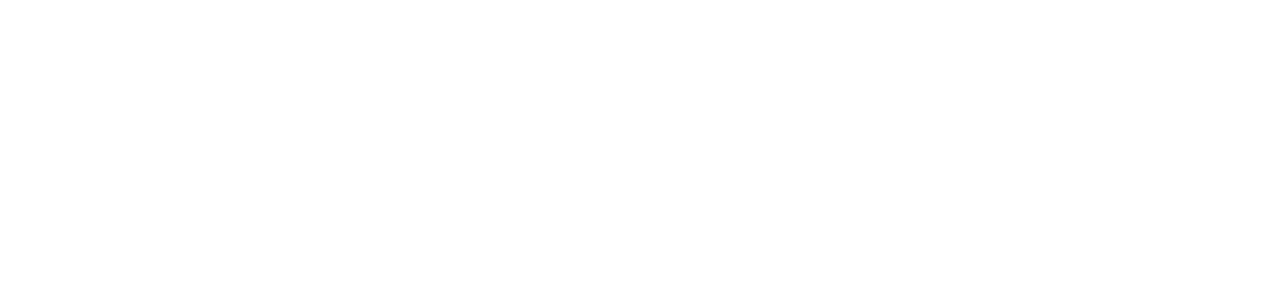
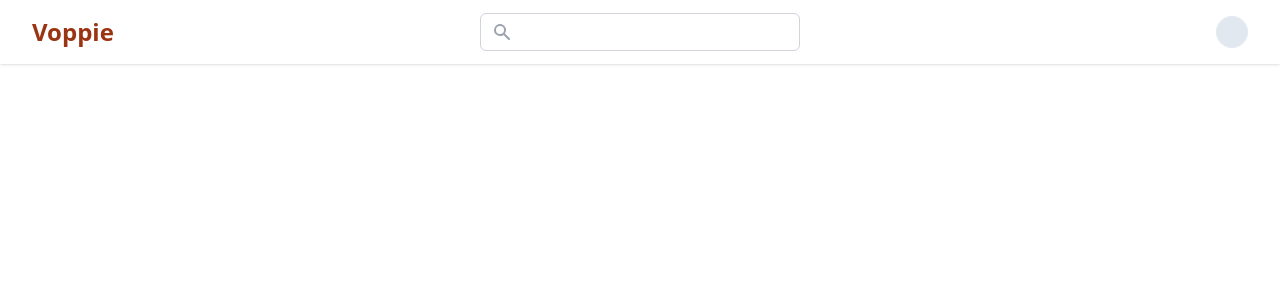
Before and after one commit to SoftbutterTeam/voppie-webapplication, a React (Create React App) app: page / in a window 1280 px wide. Shown: the top 300 px of the page. Built offline with nearby package versions, Linux system fonts and the light colour scheme.

Commit message:
+ header v.0.1
to be called v.1:
needs improved code quality, responsive design, and responsive menu

```diff
--- a/src/routes.tsx
+++ b/src/routes.tsx
@@ -2,10 +2,11 @@
 import { Navigate, Route, Routes } from "react-router";
 import { Blank } from "./ui/pages";
 import { LoginPage, RegisterPage } from "./ui/pages/authentication";
+import DraftPage from "./ui/pages/blank/draft.page";
 function AppRoutes() {
   return (
     <Routes>
-      <Route path="" element={<Blank />} />
+      <Route path="" element={<DraftPage />} />
       <Route path="home" element={<></>} />
       <Route path="myprofile" element={<></>} />
       <Route path="login" element={<LoginPage />} />
--- a/src/ui/components/header/prim.header.tsx
+++ b/src/ui/components/header/prim.header.tsx
@@ -1,147 +1,44 @@
+import React, { ComponentProps, Key, ReactPropTypes } from "react";
+
 /* eslint-disable jsx-a11y/anchor-is-valid */
 export function FullHeader() {
   return (
-    <header className="bg-white shadow">
-      <div className="max-w-7xl mx-auto px-2 sm:px-4 lg:divide-y lg:divide-gray-200 lg:px-8">
-        <div className="relative h-16 flex justify-between">
+    <HeaderContainer>
       <div className="relative z-10 px-2 flex lg:px-0">
-            <div className="flex-shrink-0 flex items-center">
-              <img
-                className="block h-8 w-auto"
-                src="https://tailwindui.com/img/logos/workflow-mark-indigo-600.svg"
-                alt="Workflow"
-              />
-            </div>
+        <Voppielogo />
       </div>
       <div className="relative z-0 flex-1 px-2 flex items-center justify-center sm:absolute sm:inset-0">
         <div className="w-full sm:max-w-xs">
-              <label htmlFor="search" className="sr-only">
-                Search
-              </label>
-              <div className="relative">
-                <div className="pointer-events-none absolute inset-y-0 left-0 pl-3 flex items-center">
-                  <svg
-                    className="h-5 w-5 text-gray-400"
-                    xmlns="http://www.w3.org/2000/svg"
-                    viewBox="0 0 20 20"
-                    fill="currentColor"
-                    aria-hidden="true"
-                  >
-                    <path
-                      fill-rule="evenodd"
-                      d="M8 4a4 4 0 100 8 4 4 0 000-8zM2 8a6 6 0 1110.89 3.476l4.817 4.817a1 1 0 01-1.414 1.414l-4.816-4.816A6 6 0 012 8z"
-                      clip-rule="evenodd"
-                    />
-                  </svg>
-                </div>
-                <input
-                  id="search"
-                  name="search"
-                  className="block w-full bg-white border border-gray-300 rounded-md py-2 pl-10 pr-3 text-sm placeholder-gray-500 focus:outline-none focus:text-gray-900 focus:placeholder-gray-400 focus:ring-1 focus:ring-indigo-500 focus:border-indigo-500 sm:text-sm"
-                  placeholder=""
-                  type="search"
-                />
+          <Searchbar />
         </div>
       </div>
+      <div className="hidden lg:relative lg:z-10 lg:ml-4 lg:flex lg:items-center">
+        <Usermenu />
       </div>
-          <div className="relative z-10 flex items-center lg:hidden">
-            <button
-              type="button"
-              className="rounded-md p-2 inline-flex items-center justify-center text-gray-400 hover:bg-gray-100 hover:text-gray-500 focus:outline-none focus:ring-2 focus:ring-inset focus:ring-indigo-500"
-              aria-controls="mobile-menu"
-              aria-expanded="false"
-            >
-              <span className="sr-only">Open menu</span>
+    </HeaderContainer>
+  );
+}
 
-              <svg
-                className="block h-6 w-6"
-                xmlns="http://www.w3.org/2000/svg"
-                fill="none"
-                viewBox="0 0 24 24"
-                stroke="currentColor"
-                aria-hidden="true"
-              >
-                <path
-                  stroke-linecap="round"
-                  stroke-linejoin="round"
-                  stroke-width="2"
-                  d="M4 6h16M4 12h16M4 18h16"
-                />
-              </svg>
-
-              <svg
-                className="hidden h-6 w-6"
-                xmlns="http://www.w3.org/2000/svg"
-                fill="none"
-                viewBox="0 0 24 24"
-                stroke="currentColor"
-                aria-hidden="true"
-              >
-                <path
-                  stroke-linecap="round"
-                  stroke-linejoin="round"
-                  stroke-width="2"
-                  d="M6 18L18 6M6 6l12 12"
-                />
-              </svg>
-            </button>
-          </div>
-          <div className="hidden lg:relative lg:z-10 lg:ml-4 lg:flex lg:items-center">
-            <button
-              type="button"
-              className="flex-shrink-0 bg-white rounded-full p-1 text-gray-400 hover:text-gray-500 focus:outline-none focus:ring-2 focus:ring-offset-2 focus:ring-indigo-500"
-            >
-              <span className="sr-only">View notifications</span>
-              <svg
-                className="h-6 w-6"
-                xmlns="http://www.w3.org/2000/svg"
-                fill="none"
-                viewBox="0 0 24 24"
-                stroke="currentColor"
-                aria-hidden="true"
-              >
-                <path
-                  stroke-linecap="round"
-                  stroke-linejoin="round"
-                  stroke-width="2"
-                  d="M15 17h5l-1.405-1.405A2.032 2.032 0 0118 14.158V11a6.002 6.002 0 00-4-5.659V5a2 2 0 10-4 0v.341C7.67 6.165 6 8.388 6 11v3.159c0 .538-.214 1.055-.595 1.436L4 17h5m6 0v1a3 3 0 11-6 0v-1m6 0H9"
-                />
-              </svg>
-            </button>
-
+function Usermenu() {
+  return (
     <div className="flex-shrink-0 relative ml-4">
+      {/** profile icon */}
       <div>
         <button
           type="button"
-                  className="bg-white rounded-full flex focus:outline-none focus:ring-2 focus:ring-offset-2 focus:ring-indigo-500"
+          className="bg-white rounded-full flex focus:outline-none focus:ring-1 focus:ring-offset-2 focus:ring-orange-600"
           id="user-menu-button"
           aria-expanded="false"
-                  aria-haspopup="true"
+          aria-haspopup="menu"
         >
-                  <span className="sr-only">Open user menu</span>
-                  <img
-                    className="h-8 w-8 rounded-full"
-                    src="https://images.unsplash.com/photo-1472099645785-5658abf4ff4e?ixlib=rb-1.2.1&ixid=eyJhcHBfaWQiOjEyMDd9&auto=format&fit=facearea&facepad=2&w=256&h=256&q=80"
-                    alt=""
-                  />
+          <div className="h-8 w-8 rounded-full bg-slate-200 " />
         </button>
       </div>
-
-              <>
-                {" "}
-                {/*<!--
-        Dropdown menu, show/hide based on menu state.
-
-        Entering: "transition ease-out duration-100"
-          From: "transform opacity-0 scale-95"
-          To: "transform opacity-100 scale-100"
-        Leaving: "transition ease-in duration-75"
-          From: "transform opacity-100 scale-100"
-          To: "transform opacity-0 scale-95"
-        -->*/}{" "}
-              </>
+      {/** user menu
+       * placeholder only, needs more functionaily and to know render dependency on isUserLoggedIn
+       */}
       <div
-                className="transform opacity-0 scale-95 origin-top-right absolute right-0 mt-2 w-48 rounded-md shadow-lg bg-white ring-1 ring-black ring-opacity-5 py-1 focus:outline-none"
+        className="hidden transform scale-95 origin-top-right absolute right-0 mt-2 w-48 rounded-md shadow-lg bg-white border border-y-0 py-1 focus:outline-none"
         role="menu"
         aria-orientation="vertical"
         aria-labelledby="user-menu-button"
@@ -154,7 +51,7 @@
           tabIndex={-1}
           id="user-menu-item-0"
         >
-                  Your Profile
+          My Profile
         </a>
 
         <a
@@ -178,8 +75,61 @@
         </a>
       </div>
     </div>
+  );
+}
+
+function Searchbar() {
+  return (
+    <div>
+      <label htmlFor="search" className="sr-only">
+        Search
+      </label>
+      <div className="relative">
+        <div className="pointer-events-none absolute inset-y-0 left-0 pl-3 flex items-center">
+          <svg
+            className="h-5 w-5 text-gray-400"
+            xmlns="http://www.w3.org/2000/svg"
+            viewBox="0 0 20 20"
+            fill="currentColor"
+            aria-hidden="true"
+          >
+            <path
+              fill-rule="evenodd"
+              d="M8 4a4 4 0 100 8 4 4 0 000-8zM2 8a6 6 0 1110.89 3.476l4.817 4.817a1 1 0 01-1.414 1.414l-4.816-4.816A6 6 0 012 8z"
+              clip-rule="evenodd"
+            />
+          </svg>
+        </div>
+        <input
+          id="search"
+          name="search"
+          className="block w-full bg-white border border-gray-300 rounded-md py-2 pl-10 pr-3 text-sm placeholder-gray-500 focus:outline-none focus:text-gray-900 focus:placeholder-gray-400 focus:ring-1 focus:ring-orange-600  focus:border-transparent  sm:text-sm"
+          placeholder=""
+          type="search"
+          autoComplete="off"
+        />
       </div>
     </div>
+  );
+}
+
+function Voppielogo() {
+  return (
+    <div className="flex-shrink-0 flex items-center">
+      <h1 className="font-semibold text-2xl text-orange-800 ">Voppie</h1>
+    </div>
+  );
+}
+
+interface Props {
+  children: React.ReactNode;
+  [keys: string]: any;
+}
+function HeaderContainer({ children, ...rest }: Props) {
+  return (
+    <header className="bg-white shadow">
+      <div className="max-w-screen-2xl mx-auto px-2 sm:px-4 lg:divide-y lg:divide-gray-200 lg:px-8">
+        <div className="relative h-16 flex justify-between">{children}</div>
       </div>
     </header>
   );
--- a/src/ui/layouts/page-layout/minimal.layout.tsx
+++ b/src/ui/layouts/page-layout/minimal.layout.tsx
@@ -1,13 +1,13 @@
 import { FullHeader as PrimHeader } from "../../components/header/prim.header";
 
 interface Props {
-  children: React.ReactElement;
+  children?: React.ReactElement;
 }
-export function MinimalLayout(props: Props) {
+export function MinimalLayout({ children: content }: Props) {
   return (
     <>
       <PrimHeader />
-      <>{props.children}</>
+      <>{content}</>
     </>
   );
 }
--- /dev/null
+++ b/src/ui/pages/blank/draft.page.tsx
@@ -0,0 +1,11 @@
+import { MinimalLayout } from "../../layouts/page-layout";
+
+export default function DraftPage() {
+  return (
+    <div>
+      <MinimalLayout>
+        <div></div>
+      </MinimalLayout>
+    </div>
+  );
+}
```
Lines whose indentation alone changed are shown as unchanged.
